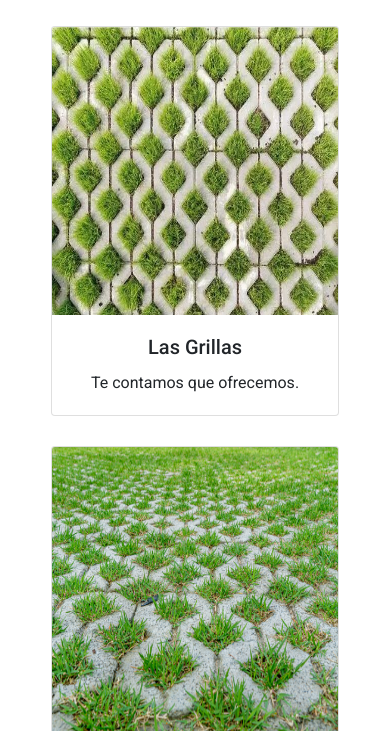
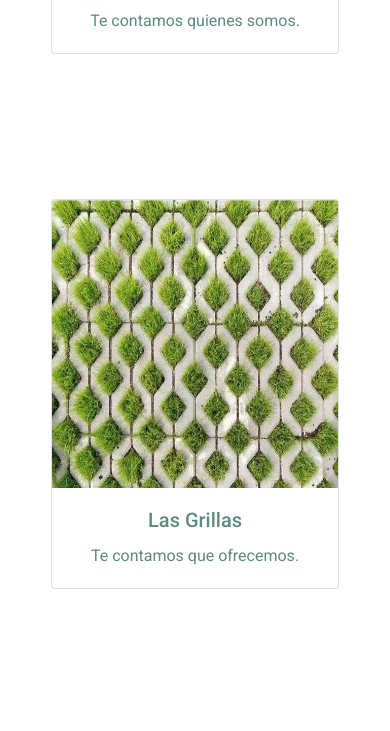
Before and after one commit to paceci/grillaverde, a website: page index.html in a window 390 px wide. Shown: the part 650-1381 px from the top of the page. Drawn offline with nearby package versions, Linux system fonts and the light colour scheme.

Commit message:
alturas en contenedores

```diff
--- a/scss/_inicio.scss
+++ b/scss/_inicio.scss
@@ -114,7 +114,9 @@ body {
         }
 }
 .casos {
+    color: $color-primario;
     gap: 30px;
+    height: 60%;
     .card:hover {
         border: orangered solid 2px;
     }
--- a/scss/_media.scss
+++ b/scss/_media.scss
@@ -1,6 +1,9 @@
 @media all and (max-width:768px) {
     .logo {
         font-size: 4rem;
+    }
+    .casos {
+        height: 170%;
     }
     .casos h2 {
         font-size: 1.7rem;
@@ -34,7 +37,9 @@
         width: 100%;
         height: auto;
     }
-
+    .casos {
+        height: 250%;
+    }
     .fotos img {
         height: auto;
     }
```
Also changed, not shown: css/estilos.css.
